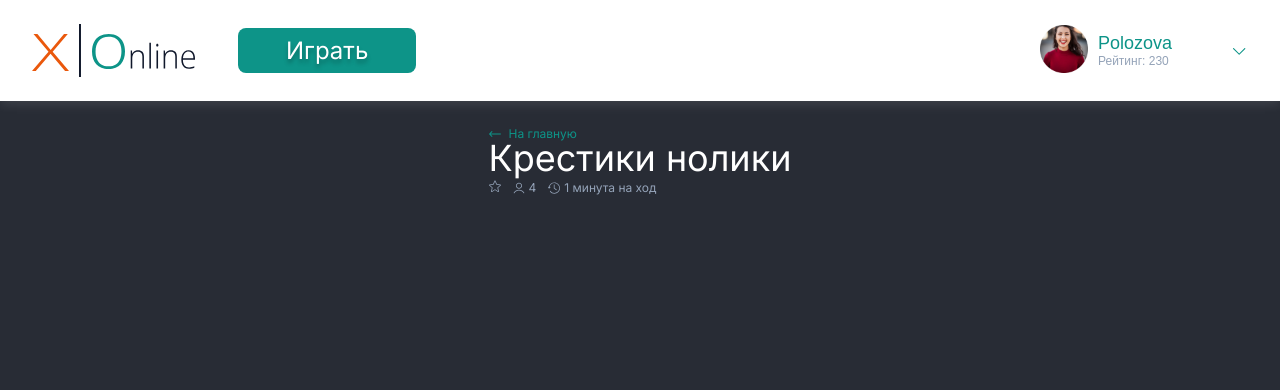
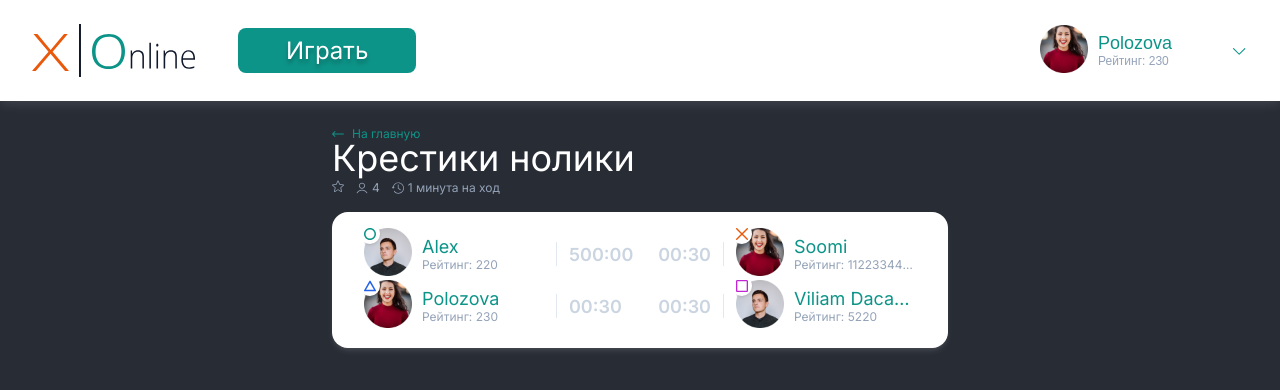
Before and after one commit to polozovaanastasia/tic-tac-toe-online, a Next.js app: page / in a window 1280 px wide. Shown: the top 390 px of the page. Built offline with nearby package versions, Linux system fonts and the light colour scheme.

Commit message:
refactor: mixed PlayerInfo to UI PlayerInfo

```diff
--- a/src/components/GameNew/Game.tsx
+++ b/src/components/GameNew/Game.tsx
@@ -1,7 +1,9 @@
+import { PLAYERS } from "@/constants";
 import { BackLink } from "./UI/BackLink/BackLink";
 import { GameLayout } from "./UI/GameLayout/GameLayout";
 import { GameSubtitle } from "./UI/GameSubtitle/GameSubtitle";
 import { GameTitle } from "./UI/GameTitle/GameTitle";
+import { PlayerInfo } from "./UI/PlayerInfo/PlayerInfo";
 
 export function Game() {
     return (
@@ -15,6 +17,16 @@ export function Game() {
                     timeMode={"1 минута на ход"}
                 />
             }
+            playerList={PLAYERS.map((player) => (
+                <PlayerInfo
+                    key={player.id}
+                    name={player.name}
+                    rating={player.rating}
+                    symbol={player.symbol}
+                    seconds={player.time}
+                    avatar={player.avatar}
+                />
+            ))}
         />
     );
 }
--- a/src/components/GameNew/UI/GameLayout/GameLayout.module.css
+++ b/src/components/GameNew/UI/GameLayout/GameLayout.module.css
@@ -1,3 +1,15 @@
 .game-title {
     width: 100%;
 }
+
+.game-info {
+    display: flex;
+    flex-wrap: wrap;
+    padding: 16px 32px;
+    margin-top: 17px;
+    margin-bottom: 24px;
+    background-color: white;
+    border-radius: 16px;
+    box-shadow: 0 2px 4px -2px rgb(255, 255, 255, 0.1),
+        0 4px 6px -1px rgb(255, 255, 255, 0.1);
+}
--- a/src/components/GameNew/UI/GameLayout/GameLayout.tsx
+++ b/src/components/GameNew/UI/GameLayout/GameLayout.tsx
@@ -4,14 +4,23 @@ type GameLayoutPropsType = {
     backLink: React.ReactElement;
     title: React.ReactElement;
     subtitle: React.ReactElement;
+    playerList: React.ReactNode;
 };
 
-export function GameLayout({ backLink, title, subtitle }: GameLayoutPropsType) {
+export function GameLayout({
+    backLink,
+    title,
+    subtitle,
+    playerList,
+}: GameLayoutPropsType) {
     return (
-        <div className={styles["game-title"]}>
-            {backLink}
-            {title}
-            {subtitle}
-        </div>
+        <>
+            <div className={styles["game-title"]}>
+                {backLink}
+                {title}
+                {subtitle}
+            </div>
+            <div className={styles["game-info"]}>{playerList}</div>
+        </>
     );
 }
--- /dev/null
+++ b/src/components/GameNew/UI/GameSymbol/GameSymbol.tsx
@@ -0,0 +1,25 @@
+import { GAME_SYMBOL, SIZES } from "@/constants";
+import { SizesValueType, SymbolValueType } from "@/types";
+import SquareIcon from "../Icons/SquareIcon";
+import TriangleIcon from "../Icons/TriangleIcon";
+import ZeroIcon from "../Icons/ZeroIcon";
+import CrossIcon from "../Icons/СrossIcon";
+
+type GameSymbolPropsType = {
+    symbol: SymbolValueType;
+    size?: SizesValueType;
+};
+
+function GameSymbol({ symbol, size = SIZES.SMALL }: GameSymbolPropsType) {
+    const Icon = {
+        [GAME_SYMBOL.ZERO]: ZeroIcon,
+        [GAME_SYMBOL.CROSS]: CrossIcon,
+        [GAME_SYMBOL.SQUARE]: SquareIcon,
+        [GAME_SYMBOL.TRIANGLE]: TriangleIcon,
+    }[symbol];
+    const iconProps = size === SIZES.MEDIUM ? { width: 20, height: 20 } : {};
+
+    return <Icon {...iconProps} />;
+}
+
+export default GameSymbol;
--- /dev/null
+++ b/src/components/GameNew/UI/PlayerInfo/PlayerInfo.module.css
@@ -0,0 +1,98 @@
+.player-info {
+    display: flex;
+    align-items: center;
+    gap: 12px;
+    flex-basis: 50%;
+}
+
+.player__info,
+.player,
+.player__label {
+    display: flex;
+}
+
+.player {
+    align-items: center;
+    gap: 10px;
+    max-width: 180px;
+    padding: 0;
+    text-align: start;
+    background-color: white;
+    border: none;
+    overflow: hidden;
+}
+
+.player-info > span {
+    display: inline-block;
+    width: 1px;
+    height: 24px;
+    background-color: #e2e8f0;
+}
+
+.player-info:nth-child(2n) {
+    flex-direction: row-reverse;
+}
+
+.player > div:first-child {
+    width: 180px;
+}
+
+.player__avatar {
+    position: relative;
+}
+
+.player__label {
+    position: absolute;
+    top: -4px;
+    left: -4px;
+    justify-content: center;
+    align-items: center;
+    width: 20px;
+    height: 20px;
+    background: white;
+    border-radius: 50%;
+    box-shadow: 0 1px 2px -1px rgba(0, 0, 0, 0.1),
+        0 1px 3px 0 rgba(0, 0, 0, 0.1);
+}
+
+.player__info {
+    flex-direction: column;
+}
+
+.player__info-name,
+.player__info-rating {
+    width: calc(180px - 58px);
+    text-wrap: nowrap;
+    overflow: hidden;
+    text-overflow: ellipsis;
+}
+
+.player__info-name {
+    font-size: 18px;
+    color: #0d9488;
+    transition: color 0.3s;
+}
+
+button:hover .player__info-name {
+    color: #14b8a6;
+}
+
+.player__info-rating {
+    font-size: 12px;
+    color: #94a3b8;
+}
+
+.player__time {
+    align-items: center;
+    font-size: 18px;
+    font-weight: 600;
+    color: #cbd5e1;
+}
+
+.player__time_active {
+    color: #000;
+}
+
+.time_warning {
+    color: #ea580c;
+}
--- /dev/null
+++ b/src/components/GameNew/UI/PlayerInfo/PlayerInfo.tsx
@@ -0,0 +1,65 @@
+import classNames from "classnames";
+import styles from "./PlayerInfo.module.css";
+import Image from "next/image";
+import GameSymbol from "../GameSymbol/GameSymbol";
+import { SymbolValueType } from "@/types";
+
+type PlayerInfoPropsType = {
+    name: string;
+    rating: number;
+    avatar: string;
+    symbol: SymbolValueType;
+    seconds: number;
+    isTimerRunning: boolean;
+};
+
+export function PlayerInfo({
+    name,
+    rating,
+    avatar,
+    symbol,
+    seconds,
+    isTimerRunning,
+}: PlayerInfoPropsType) {
+    const isDanger = seconds <= 10;
+
+    const playerTimeClasses = classNames(
+        styles["player__time"],
+        isTimerRunning && styles["player__time_active"],
+        isDanger ? styles[`time_warning`] : ""
+    );
+
+    const minutesString = String(Math.trunc(seconds / 60)).padStart(2, "0");
+    const secondsString = String(seconds % 60).padStart(2, "0");
+
+    return (
+        <div className={styles["player-info"]}>
+            <div className={styles["player"]}>
+                <div className={styles["player__avatar"]}>
+                    {symbol && (
+                        <div className={`${styles["player__label"]}`}>
+                            <GameSymbol symbol={symbol} />
+                        </div>
+                    )}
+                    <Image
+                        unoptimized
+                        src={avatar}
+                        alt="avatar"
+                        width={48}
+                        height={48}
+                    />
+                </div>
+                <span className={styles["player__info"]}>
+                    <span className={styles["player__info-name"]}>{name}</span>
+                    <span className={styles["player__info-rating"]}>
+                        Рейтинг: {rating}
+                    </span>
+                </span>
+            </div>
+            <span></span>
+            <div className={playerTimeClasses}>
+                {minutesString + ":" + secondsString}
+            </div>
+        </div>
+    );
+}
--- a/src/constants/index.ts
+++ b/src/constants/index.ts
@@ -25,3 +25,38 @@ export const MOVE_ORDER = [
     GAME_SYMBOL.SQUARE,
     GAME_SYMBOL.TRIANGLE,
 ];
+
+export const PLAYERS = [
+    {
+        id: 2,
+        name: "Alex",
+        rating: 220,
+        symbol: GAME_SYMBOL.ZERO,
+        time: 30000,
+        avatar: "/images/avatar2.png",
+    },
+    {
+        id: 3,
+        name: "Soomi",
+        rating: 112233445566778899,
+        symbol: GAME_SYMBOL.CROSS,
+        time: 30,
+        avatar: "/images/avatar.png",
+    },
+    {
+        id: 1,
+        name: "Polozova",
+        rating: 230,
+        symbol: GAME_SYMBOL.TRIANGLE,
+        time: 30,
+        avatar: "/images/avatar.png",
+    },
+    {
+        id: 4,
+        name: "Viliam Dacarad",
+        rating: 5220,
+        symbol: GAME_SYMBOL.SQUARE,
+        time: 30,
+        avatar: "/images/avatar2.png",
+    },
+];
```
Also changed, not shown: src/components/GameNew/UI/GameSymbol/GameSymbol.module.css (added).
